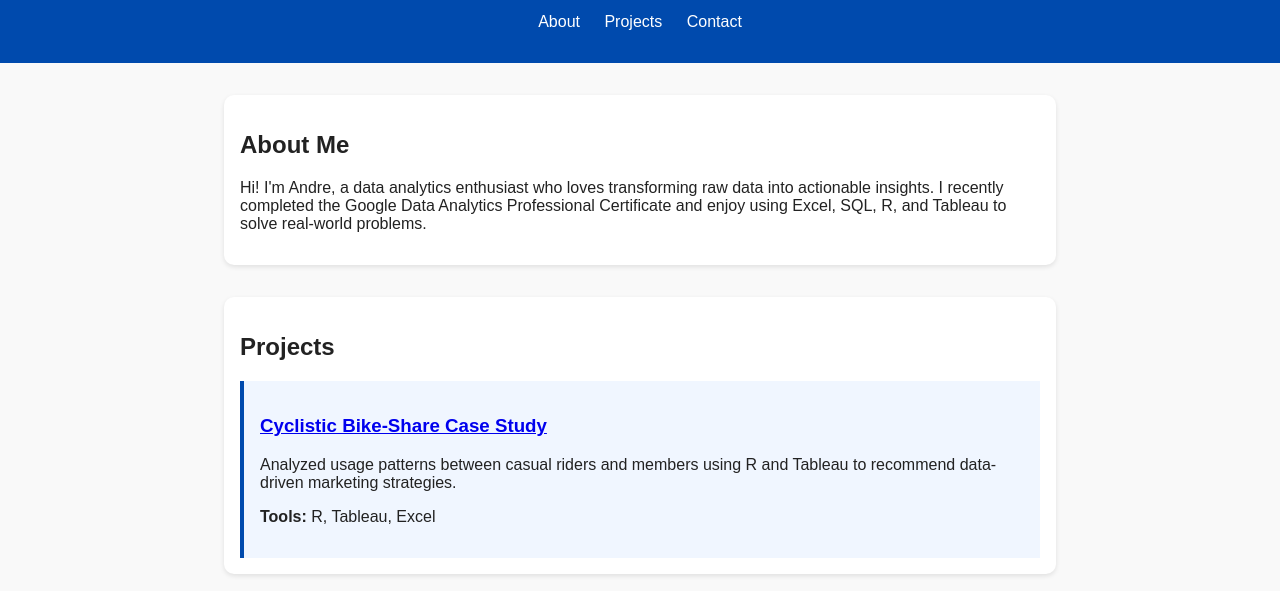
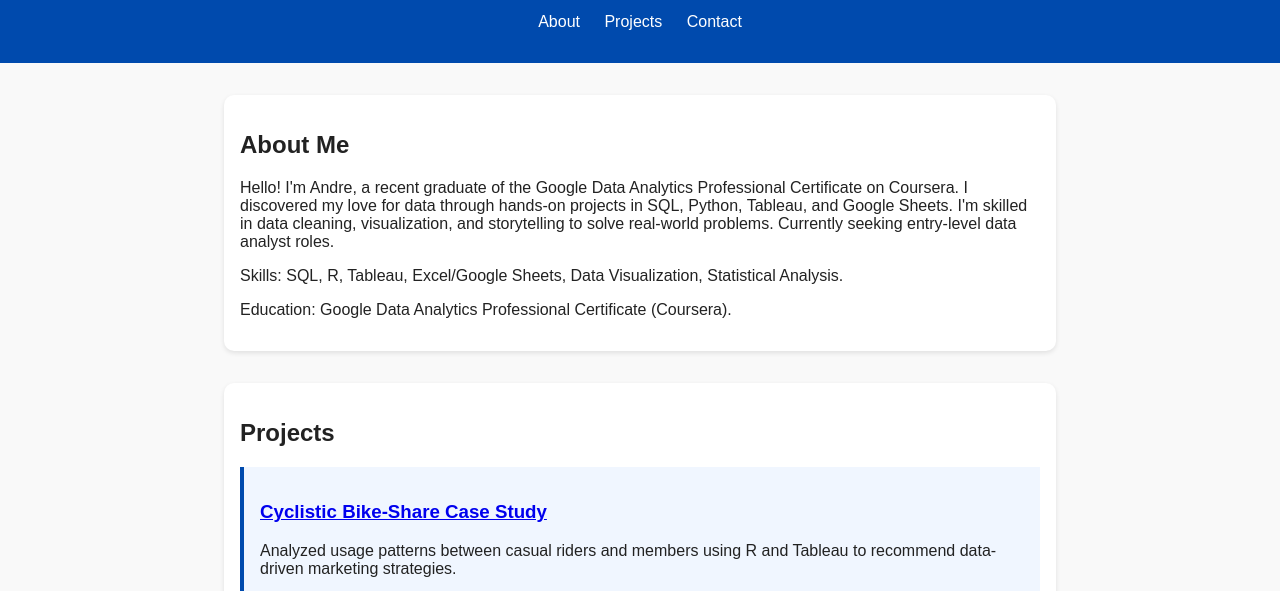
Before and after one commit to andrevianaa/andres-portfolio, a plain HTML site: page index.html in a window 1280 px wide. Shown: the part 133-724 px from the top of the page. Drawn offline with Linux system fonts and the light colour scheme.

Commit message:
Update index.html

```diff
--- a/index.html
+++ b/index.html
@@ -19,9 +19,9 @@
 
   <section id="about">
     <h2>About Me</h2>
-    <p>Hi! I'm Andre, a data analytics enthusiast who loves transforming raw data into actionable insights.
-       I recently completed the Google Data Analytics Professional Certificate and enjoy using Excel, SQL, R, and Tableau
-       to solve real-world problems.</p>
+    <p>Hello! I'm Andre, a recent graduate of the Google Data Analytics Professional Certificate on Coursera. I discovered my love for data through hands-on projects in SQL, Python, Tableau, and Google Sheets. I'm skilled in data cleaning, visualization, and storytelling to solve real-world problems. Currently seeking entry-level data analyst roles.</p>
+    <p>Skills: SQL, R, Tableau, Excel/Google Sheets, Data Visualization, Statistical Analysis.</p>
+    <p>Education: Google Data Analytics Professional Certificate (Coursera).</p>
   </section>
 
   <section id="projects">
```
